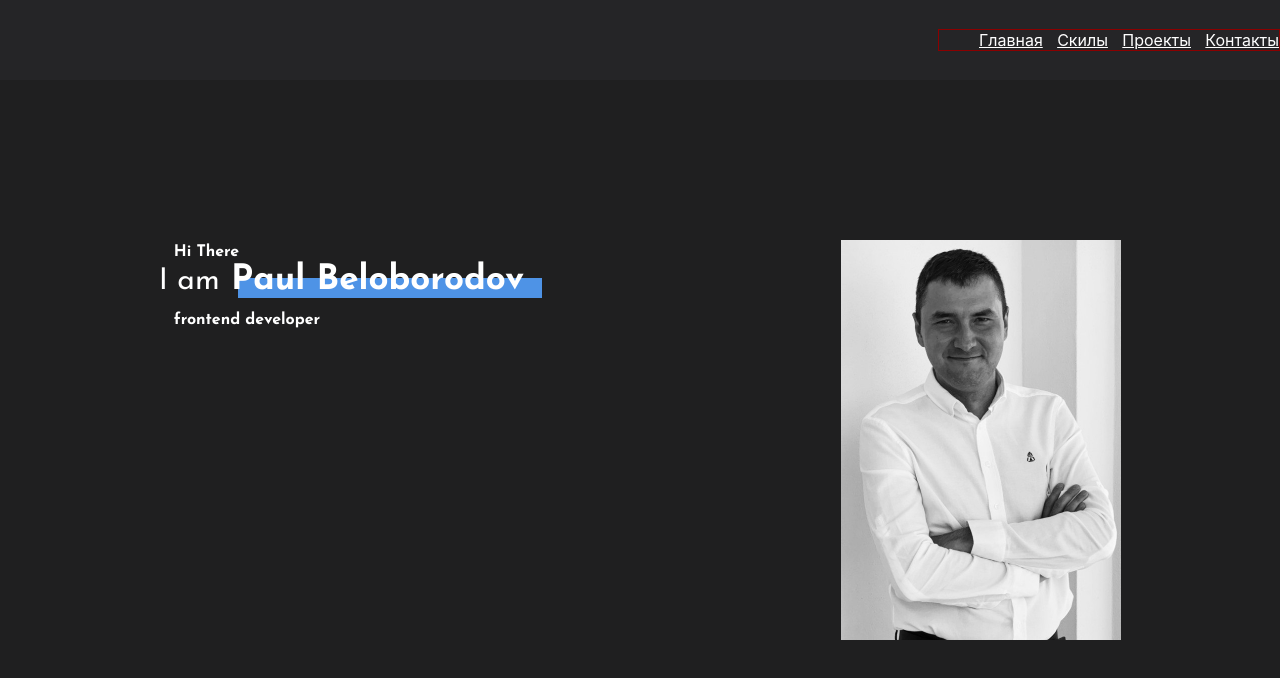
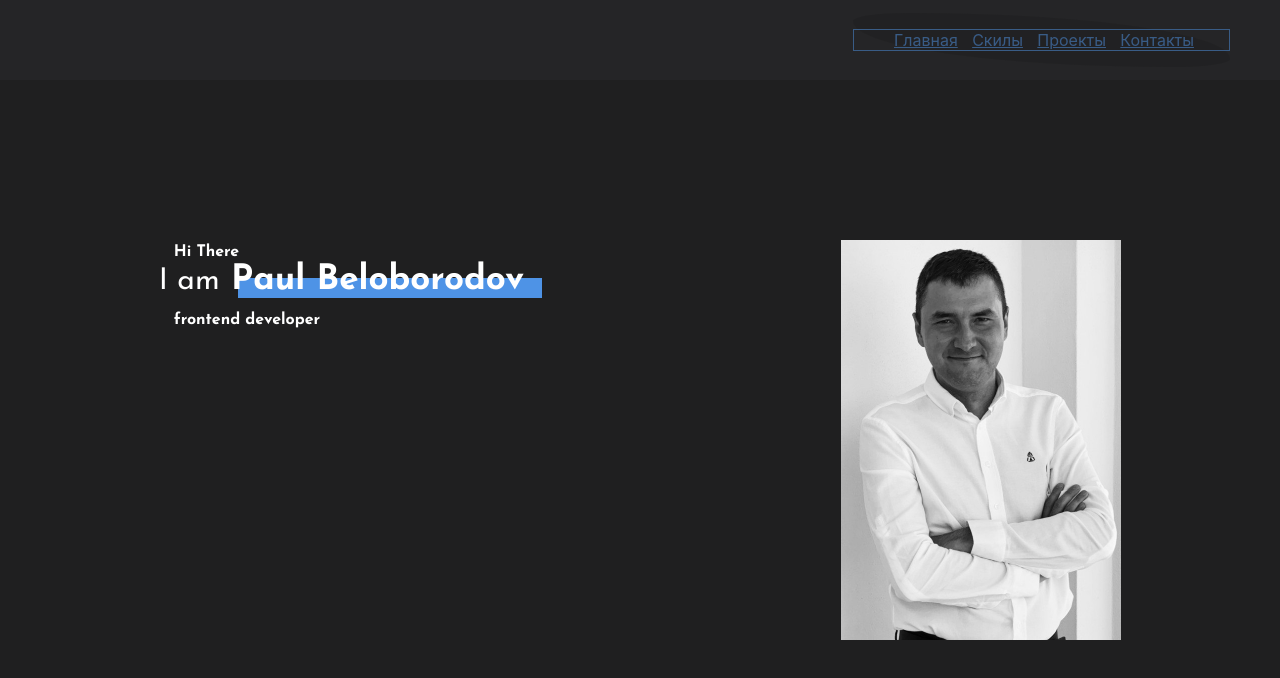
Before and after one commit to Paul-Bel/Portfolio, a React (Create React App) app: page / in a window 1280 px wide. Shown: the top 678 px of the page. Built offline with nearby package versions, Linux system fonts and the light colour scheme.

Commit message:
added blue color

```diff
--- a/src/App.tsx
+++ b/src/App.tsx
@@ -7,11 +7,13 @@ import {MyWorks} from "./MyWorks/MyWorks";
 import {WorkRemotely} from "./common/Work_remotely/WorkRemotely";
 import {Contacts} from "./Contacts/Contacts";
 import {Footer} from "./common/Footer/Footer";
+import {NavBar} from "./NavBar/NavBar";
 
 function App() {
     return (
         <div className="App">
             <Header/>
+            {/*<NavBar/>*/}
             <Main/>
             <Skills/>
             <MyWorks/>
--- a/src/Contacts/Contacts.tsx
+++ b/src/Contacts/Contacts.tsx
@@ -5,7 +5,7 @@ import {Title} from "../common/components/Title/Title";
 export const Contacts = () => {
 
     return (
-        <div className={s.block}>
+        <div className={s.block} id={"4"}>
             <div className={s.blockContact}>
                 <div><Title title={"Contacts"}/></div>
                 <form className={s.input}>
--- a/src/Header/Header.tsx
+++ b/src/Header/Header.tsx
@@ -6,7 +6,7 @@ export const Header = () => {
 
 
     return (
-        <div className={s.header}>
+        <div className={s.header} id={'1'}>
 <NavBar/>
         </div>
     )
--- a/src/Main/Main.tsx
+++ b/src/Main/Main.tsx
@@ -7,7 +7,7 @@ export const Main = () => {
 const fotoPortfolio = {backgroundImage: `url(${foroPortfolio})`}
 
     return (
-        <div className={s.mainblock}>
+        <div className={s.mainblock} id={'1'}>
             <div className={stylesContainer.containerMain}>
                 <div className={s.about}>
                     <span className={s.text_about}>Hi There</span>
--- a/src/MyWorks/MyWorks.tsx
+++ b/src/MyWorks/MyWorks.tsx
@@ -28,7 +28,7 @@ export const MyWorks = () => {
     })
 
     return (
-        <div className={s.block}>
+        <div className={s.block} id={'3'}>
             <div className={`${stylesContainer.containerMain} ${s.header}`}>
                 <Title title={"My Works"}/>
                 {/*<div className={s.title}>*/}
--- a/src/NavBar/NavBar.module.scss
+++ b/src/NavBar/NavBar.module.scss
@@ -1,8 +1,24 @@
 @import 'src/common/styles/varabiles';
 .nav {
+  position: fixed;
+  //right: -100px;
+  right: 50px;
+  //top: -100px;
+  //z-index: 100;
+  //width: 200px;
+  //height: 200px;
+  //background-color: rgba(31,31,32,.9);
+  border-radius: 15% 85%;
+  transition: .5s ease-in-out;
+  cursor: pointer;
+  border: none;
+  opacity: 0.5;
+  outline: none !important;
+
+
   box-sizing: border-box;
-  background-color: $bgSecondColor;
-  color: $textColor;
+  background-color: $bgFirstColor;
+  color: $secondTextColor;
   //border: 1px solid darkred;
   //width: 300px;
   //display: flex;
@@ -11,14 +27,15 @@
   //  box-shadow: 0 0 0 120vw rgb(31 31 32), 0 0 0 120vh rgb(31 31 32);
   //  opacity: 0.9 /*border-radius: 0;*/;
   .listMenu {
-    border: 1px solid darkred;
+    padding-right: 35px;
+    border: 1px solid $secondTextColor;
     width: 300px;
     display: flex;
     justify-content: space-between;
     .menuItem {
       list-style-type: none;
     & a {
-      color: $textColor;
+      color: $secondTextColor;
     }
     }
   }
--- a/src/NavBar/NavBar.tsx
+++ b/src/NavBar/NavBar.tsx
@@ -7,10 +7,10 @@ export const NavBar = () => {
     return (
         <div className={s.nav}>
             <ul className={s.listMenu}>
-                <li className={s.menuItem} ><a href="">Главная</a></li>
-                <li className={s.menuItem}><a href="">Скилы</a></li>
-                <li className={s.menuItem}><a href="">Проекты</a></li>
-                <li className={s.menuItem}><a href="">Контакты</a></li>
+                <li className={s.menuItem} ><a href="#1">Главная</a></li>
+                <li className={s.menuItem}><a href="#2">Скилы</a></li>
+                <li className={s.menuItem}><a href="#3">Проекты</a></li>
+                <li className={s.menuItem}><a href="#4">Контакты</a></li>
             </ul>
 
 
--- a/src/Skills/Skills.module.scss
+++ b/src/Skills/Skills.module.scss
@@ -21,6 +21,7 @@
 
 .skill {
     width: 270px;
+    height: 100%;
     align-items: center;
     //border: 1px solid;
     margin: 5px;
--- a/src/Skills/Skills.tsx
+++ b/src/Skills/Skills.tsx
@@ -18,7 +18,7 @@ export const Skills = () => {
         return <Skill skill={el.skill} id={el.id} about={el.about}/>
     })
     return (
-        <div className={s.skillBlock}>
+        <div className={s.skillBlock} id={'2'} >
             <div className={`${stylesContainer.containerMain} ${s.container}`}>
                 <div className={s.skillItem}>
                 <Title title={'Skils'}/>
```
